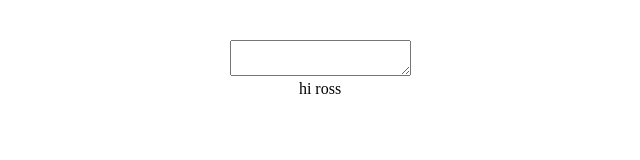
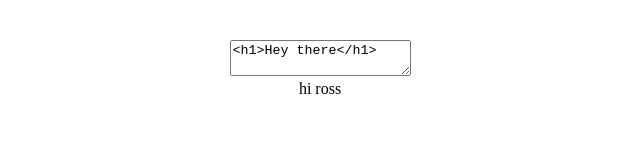
Before and after one commit to rosswilliamsdev/fCC_React_Projects, a React (Vite) app in the folder FCC_Markdown_Previewer/: page / in a window 1280 px wide. Shown: the top 160 px of the page, without its empty margins (320-960 px from the left). Built offline with nearby package versions, Linux system fonts and the light colour scheme.

Commit message:
story 5 attempts

```diff
--- a/FCC_Markdown_Previewer/src/App.jsx
+++ b/FCC_Markdown_Previewer/src/App.jsx
@@ -1,10 +1,10 @@
 import { useState } from "react";
 import "./App.css";
-import Editor from './Editor.jsx'
+import Editor from "./Editor.jsx";
 import Preview from "./Preview";
 
 function App() {
-  const [text, setText] = useState('')
+  const [text, setText] = useState("<h1>Hey there</h1>");
 
   return (
     <div>
--- a/FCC_Markdown_Previewer/src/Editor.jsx
+++ b/FCC_Markdown_Previewer/src/Editor.jsx
@@ -4,14 +4,14 @@ export default function Editor({ text, setText }) {
   const editor = document.getElementById("editor");
   const prev = document.getElementById("preview");
 
-// will setting editor and preview text to state make it easier in long run?
+  // will setting editor and preview text to state make it easier in long run?
   function saveText(event) {
     setText(event.target.value);
     prev.innerHTML = marked.parse(text);
     // console.log(text);
   }
 
-// User story #5: trying to set the default editor text to be html markdown
+  // User story #5: trying to set the default editor text to be html markdown
 
   // useEffect(() => {
   //   editor.innerHTML = marked.parse(text);
@@ -20,7 +20,9 @@ export default function Editor({ text, setText }) {
 
   return (
     <div>
-      <textarea id="editor" onChange={saveText}></textarea>
+      <textarea id="editor" onChange={saveText}>
+        {text}
+      </textarea>
       <div>hi ross</div>
     </div>
   );
```
